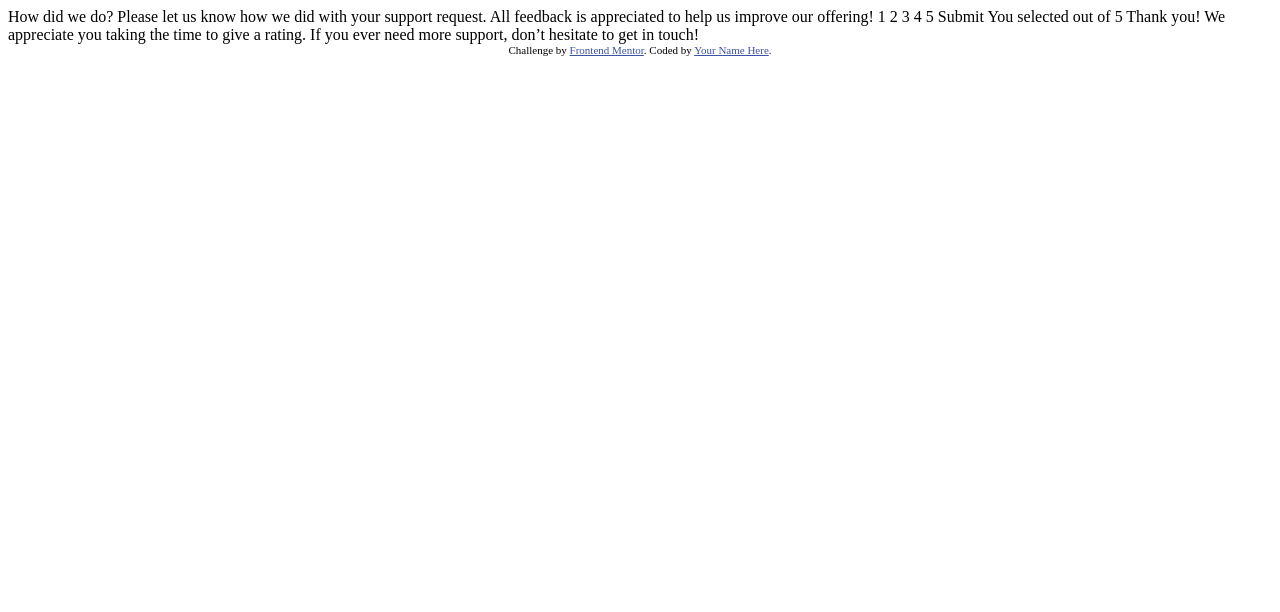
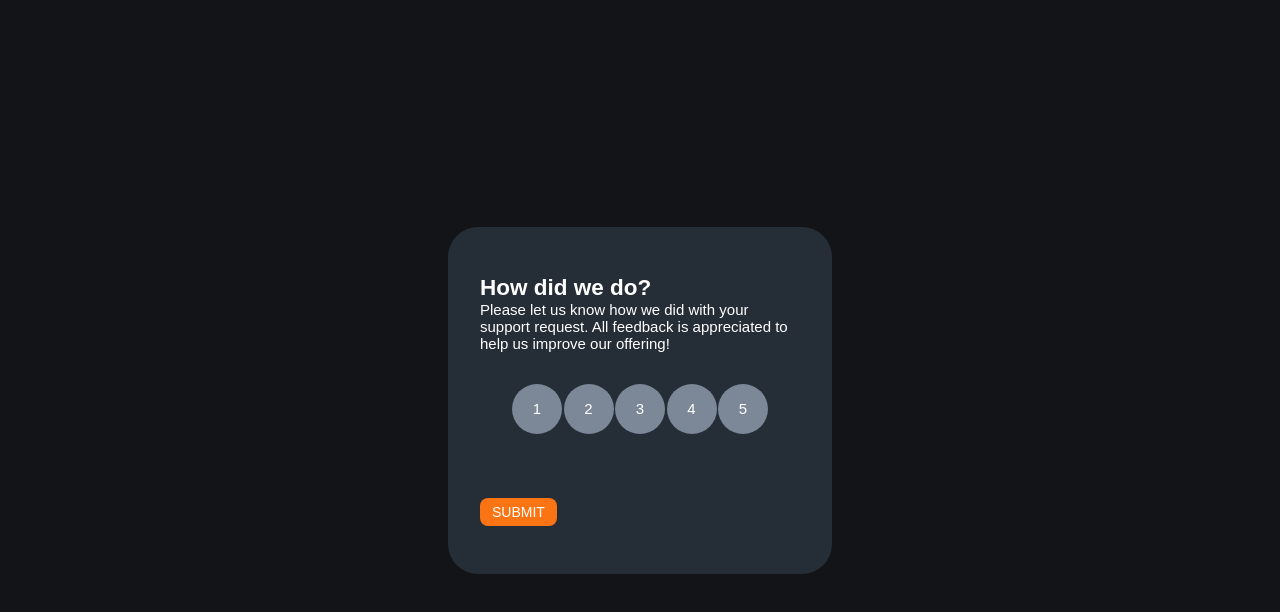
Before and after one commit to JosephMusenge/Rating-Component, a plain HTML site: page index.html in a window 1280 px wide. Drawn offline with Linux system fonts and the light colour scheme.

Commit message:
updated html file

```diff
--- a/index.html
+++ b/index.html
@@ -3,47 +3,56 @@
 <head>
   <meta charset="UTF-8">
   <meta name="viewport" content="width=device-width, initial-scale=1.0"> <!-- displays site properly based on user's device -->
-
   <link rel="icon" type="image/png" sizes="32x32" href="./images/favicon-32x32.png">
-
   <title>Frontend Mentor | Interactive rating component</title>
-
-  <!-- Feel free to remove these styles or customise in your own stylesheet 👍 -->
-  <style>
-    .attribution { font-size: 11px; text-align: center; }
-    .attribution a { color: hsl(228, 45%, 44%); }
-  </style>
+  <!-- font-awesome -->
+  <link
+  rel="stylesheet"
+  href="https://cdnjs.cloudflare.com/ajax/libs/font-awesome/5.14.0/css/all.min.css"/>
+  <!-- styles -->
+  <link rel="stylesheet" href="style.css" />
 </head>
 <body>
 
   <!-- Rating state start -->
-
-  How did we do?
-
-  Please let us know how we did with your support request. All feedback is appreciated
-  to help us improve our offering!
-
-  1 2 3 4 5
-
-  Submit
-
+  <div class="container">
+    <div class="rating">
+      <h2>How did we do?</h2>
+      <p>Please let us know how we did with your support request. All feedback is appreciated
+        to help us improve our offering!
+      </p>
+      <div class="numbers">
+        <p>1</p>
+        <p>2</p>
+        <p>3</p>
+        <p>4</p>
+        <p>5</p>
+    </div>
+    <button class="btn modal-btn">
+      Submit
+    </button>
+    </div>
+  </div>
   <!-- Rating state end -->
-
   <!-- Thank you state start -->
-
-  You selected <!-- Add rating here --> out of 5
-
-  Thank you!
-
-  We appreciate you taking the time to give a rating. If you ever need more support,
-  don’t hesitate to get in touch!
-
+  <div class="modal-overlay">
+    <div class="submitted-modal">
+      <p class="selected">You selected <!-- Add rating here --> out of 5</p>
+      <h1>Thank you</h1>
+      <p>
+        We appreciate you taking the time to give a rating. If you ever need more support,
+        don't hesitate to get in touch!
+      </p>
+    </div>
+  </div>
   <!-- Thank you state end -->
 
-
-  <div class="attribution">
+  <!-- <div class="attribution">
     Challenge by <a href="https://www.frontendmentor.io?ref=challenge" target="_blank">Frontend Mentor</a>.
     Coded by <a href="#">Your Name Here</a>.
-  </div>
+  </div> -->
+
+  <!-- javascript -->
+  <script src="app.js"></script>
 </body>
 </html>
```
